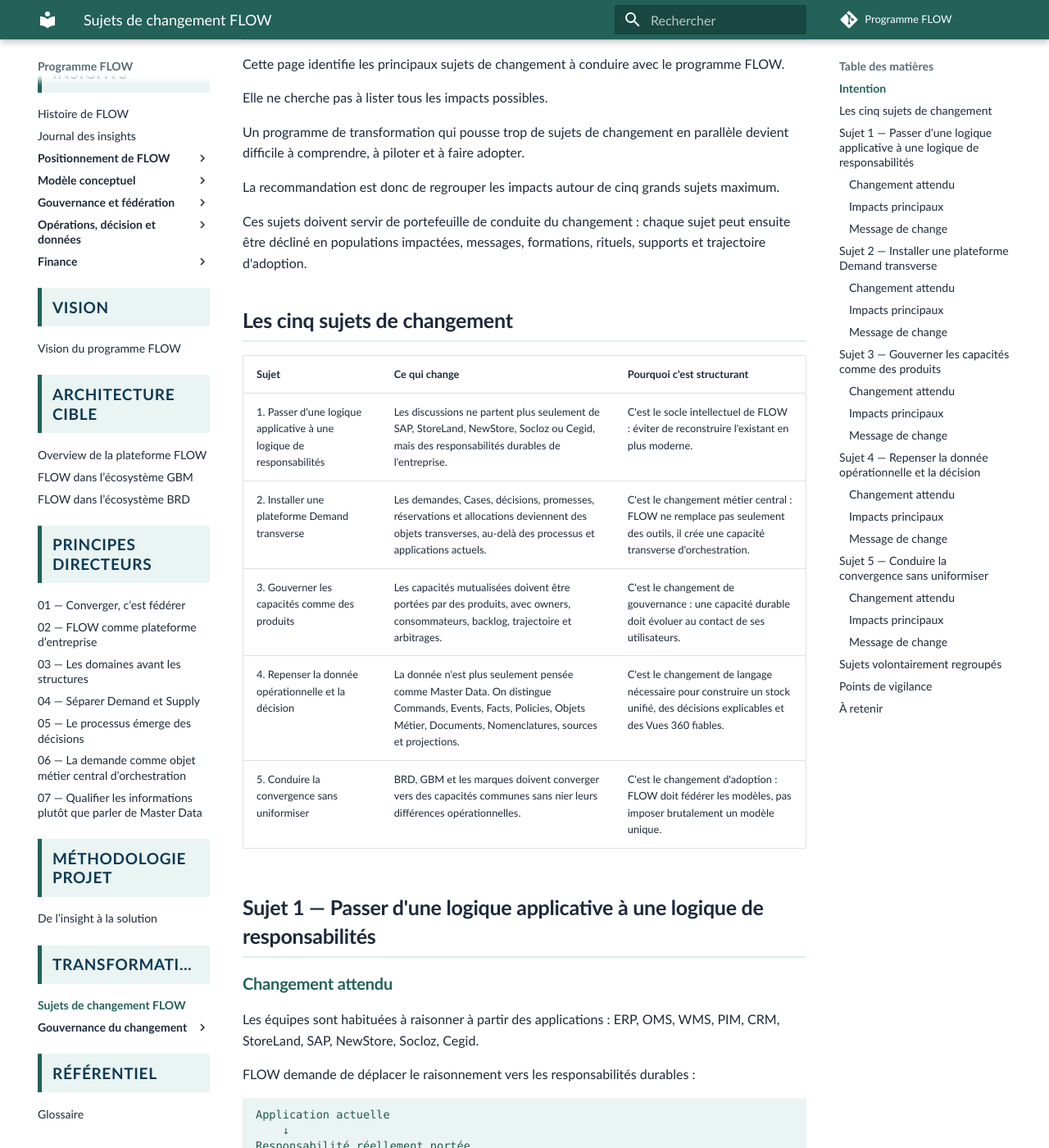
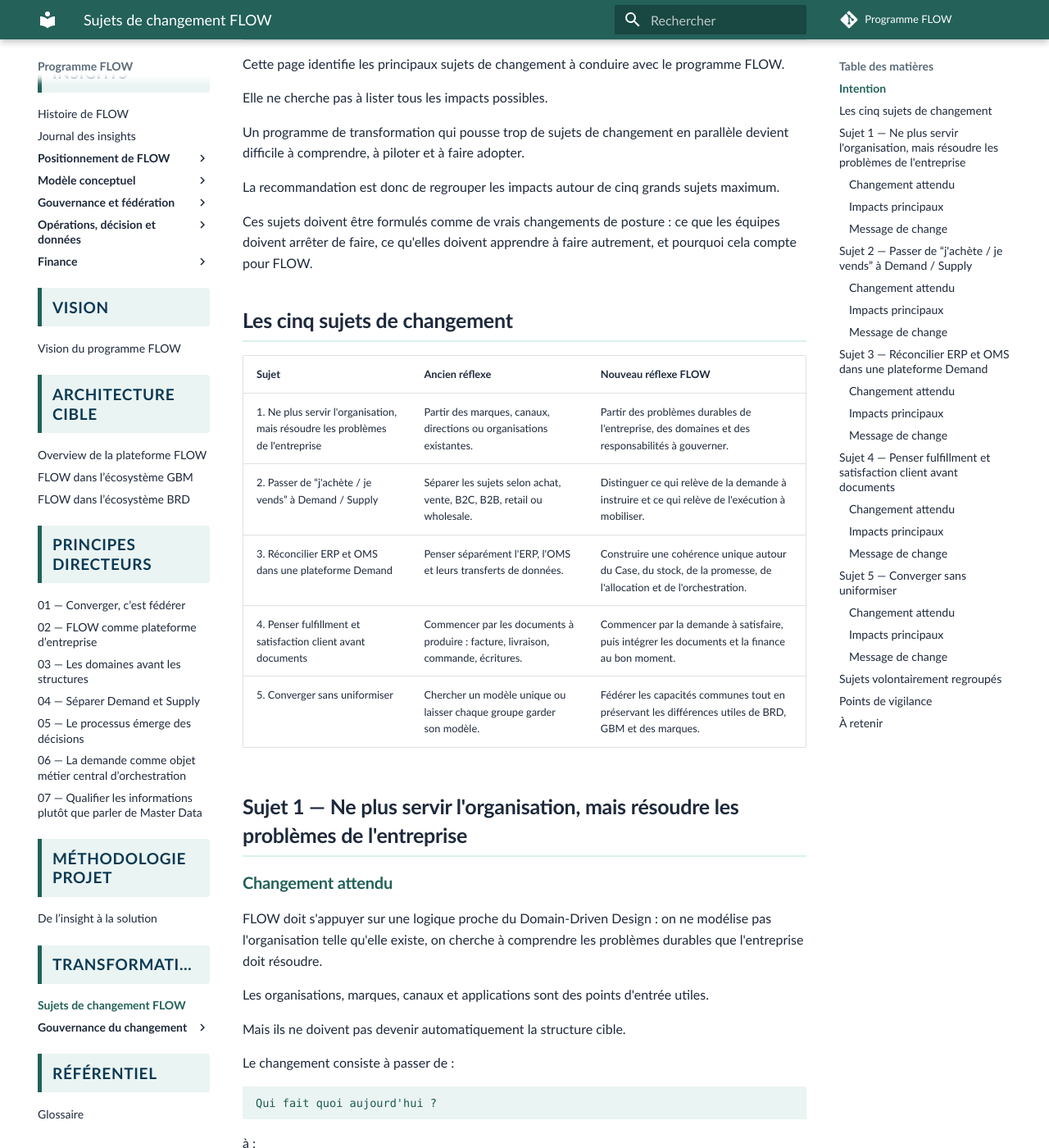
Before and after one commit to laurent-sintes/FLOW-Program, an MkDocs documentation site: the page built from docs/transformation/sujets-de-changement.md, in a window 1280 px wide and 1400 px high, scrolled down 216 px. Shown: the whole window at 82% size. Built offline with MkDocs 1.6.1 and Material for MkDocs 9.7.7, drawn with Linux system fonts in a browser that asks for light colours; comment, search, counter and statistics services are not loaded; some of the changed text lies outside the part shown.

Commit message:
Refocus change topics on concrete mindset shifts

````diff
--- a/docs/transformation/sujets-de-changement.md
+++ b/docs/transformation/sujets-de-changement.md
@@ -10,123 +10,160 @@ Un programme de transformation qui pousse trop de sujets de changement en parall
 
 La recommandation est donc de regrouper les impacts autour de cinq grands sujets maximum.
 
-Ces sujets doivent servir de portefeuille de conduite du changement : chaque sujet peut ensuite être décliné en populations impactées, messages, formations, rituels, supports et trajectoire d'adoption.
+Ces sujets doivent être formulés comme de vrais changements de posture : ce que les équipes doivent arrêter de faire, ce qu'elles doivent apprendre à faire autrement, et pourquoi cela compte pour FLOW.
 
 ## Les cinq sujets de changement
 
-| Sujet | Ce qui change | Pourquoi c'est structurant |
+| Sujet | Ancien réflexe | Nouveau réflexe FLOW |
 | --- | --- | --- |
-| 1. Passer d'une logique applicative à une logique de responsabilités | Les discussions ne partent plus seulement de SAP, StoreLand, NewStore, Socloz ou Cegid, mais des responsabilités durables de l'entreprise. | C'est le socle intellectuel de FLOW : éviter de reconstruire l'existant en plus moderne. |
-| 2. Installer une plateforme Demand transverse | Les demandes, Cases, décisions, promesses, réservations et allocations deviennent des objets transverses, au-delà des processus et applications actuels. | C'est le changement métier central : FLOW ne remplace pas seulement des outils, il crée une capacité transverse d'orchestration. |
-| 3. Gouverner les capacités comme des produits | Les capacités mutualisées doivent être portées par des produits, avec owners, consommateurs, backlog, trajectoire et arbitrages. | C'est le changement de gouvernance : une capacité durable doit évoluer au contact de ses utilisateurs. |
-| 4. Repenser la donnée opérationnelle et la décision | La donnée n'est plus seulement pensée comme Master Data. On distingue Commands, Events, Facts, Policies, Objets Métier, Documents, Nomenclatures, sources et projections. | C'est le changement de langage nécessaire pour construire un stock unifié, des décisions explicables et des Vues 360 fiables. |
-| 5. Conduire la convergence sans uniformiser | BRD, GBM et les marques doivent converger vers des capacités communes sans nier leurs différences opérationnelles. | C'est le changement d'adoption : FLOW doit fédérer les modèles, pas imposer brutalement un modèle unique. |
+| 1. Ne plus servir l'organisation, mais résoudre les problèmes de l'entreprise | Partir des marques, canaux, directions ou organisations existantes. | Partir des problèmes durables de l'entreprise, des domaines et des responsabilités à gouverner. |
+| 2. Passer de “j'achète / je vends” à Demand / Supply | Séparer les sujets selon achat, vente, B2C, B2B, retail ou wholesale. | Distinguer ce qui relève de la demande à instruire et ce qui relève de l'exécution à mobiliser. |
+| 3. Réconcilier ERP et OMS dans une plateforme Demand | Penser séparément l'ERP, l'OMS et leurs transferts de données. | Construire une cohérence unique autour du Case, du stock, de la promesse, de l'allocation et de l'orchestration. |
+| 4. Penser fulfillment et satisfaction client avant documents | Commencer par les documents à produire : facture, livraison, commande, écritures. | Commencer par la demande à satisfaire, puis intégrer les documents et la finance au bon moment. |
+| 5. Converger sans uniformiser | Chercher un modèle unique ou laisser chaque groupe garder son modèle. | Fédérer les capacités communes tout en préservant les différences utiles de BRD, GBM et des marques. |
 
-## Sujet 1 — Passer d'une logique applicative à une logique de responsabilités
+## Sujet 1 — Ne plus servir l'organisation, mais résoudre les problèmes de l'entreprise
 
 ### Changement attendu
 
-Les équipes sont habituées à raisonner à partir des applications : ERP, OMS, WMS, PIM, CRM, StoreLand, SAP, NewStore, Socloz, Cegid.
+FLOW doit s'appuyer sur une logique proche du Domain-Driven Design : on ne modélise pas l'organisation telle qu'elle existe, on cherche à comprendre les problèmes durables que l'entreprise doit résoudre.
 
-FLOW demande de déplacer le raisonnement vers les responsabilités durables :
+Les organisations, marques, canaux et applications sont des points d'entrée utiles.
+
+Mais ils ne doivent pas devenir automatiquement la structure cible.
+
+Le changement consiste à passer de :
 
 ```text
-Application actuelle
-    ↓
-Responsabilité réellement portée
-    ↓
-Capacité cible
-    ↓
-Produit de gouvernance
+Qui fait quoi aujourd'hui ?
+```
+
+à :
+
+```text
+Quel problème d'entreprise doit être résolu durablement ?
 ```
 
 ### Impacts principaux
 
-- Les ateliers doivent moins chercher à reproduire les écrans ou modules existants.
-- Les arbitrages doivent porter sur les responsabilités, pas seulement sur les applications à remplacer.
-- Les cartographies doivent permettre de comparer BRD, GBM et les marques avec une grille commune.
-- Les équipes doivent accepter qu'une même application historique puisse porter plusieurs responsabilités à redistribuer.
+- Les ateliers doivent chercher les responsabilités derrière les organisations.
+- Les irritants doivent être reformulés comme problèmes d'entreprise, pas seulement comme problèmes locaux.
+- Les cartographies doivent montrer les domaines et responsabilités, pas seulement les équipes ou applications.
+- Les arbitrages doivent éviter de reproduire l'organisation existante dans la plateforme cible.
 
 ### Message de change
 
-FLOW ne remplace pas des noms d'applications.
+FLOW ne sert pas l'organisation telle qu'elle est.
 
-FLOW clarifie les responsabilités que l'entreprise doit porter durablement.
+FLOW aide l'entreprise à résoudre ses problèmes durables avec une structure plus lisible.
 
-## Sujet 2 — Installer une plateforme Demand transverse
+## Sujet 2 — Passer de “j'achète / je vends” à Demand / Supply
 
 ### Changement attendu
 
-FLOW introduit une plateforme Demand centrée sur la demande, le Case, les décisions et les services transverses nécessaires à l'orchestration.
+Les discussions sont souvent structurées par des oppositions historiques :
 
-Cela change la manière de penser les transactions longues.
+```text
+J'achète / je vends
+B2C / B2B
+Retail / wholesale
+BRD / GBM
+Marque A / marque B
+```
 
-Une demande peut traverser plusieurs processus, applications, marques, canaux ou domaines.
+Ces distinctions restent importantes pour comprendre les contextes.
+
+Mais elles ne doivent pas être le premier principe de conception.
+
+FLOW propose une lecture plus transverse :
+
+```text
+Demand
+    → la demande à instruire, décider, promettre, suivre et arbitrer
+
+Supply
+    → les ressources, lieux, partenaires et capacités d'exécution à mobiliser
+```
 
 ### Impacts principaux
 
-- Les équipes doivent raisonner autour du Case comme unité d'orchestration.
-- Les décisions, réservations, promesses, statuts et événements deviennent des éléments centraux de pilotage.
-- Les processus existants doivent être relus à partir de la demande, et non uniquement à partir des silos applicatifs.
-- Les systèmes d'engagement et de Supply deviennent consommateurs, contributeurs ou exécutants autour de FLOW.
+- Les équipes doivent apprendre à reconnaître une demande au-delà du canal ou du type de vente.
+- Les sujets B2C, B2B, retail ou wholesale doivent être comparés par responsabilité, pas isolés par vocabulaire historique.
+- Les achats et ventes peuvent partager des mécanismes communs : demande, engagement, promesse, allocation, exécution, exception.
+- Les débats doivent moins opposer “achat” et “vente”, et davantage distinguer ce qui relève de Demand ou Supply.
 
 ### Message de change
 
-FLOW place la demande au centre pour éviter de disperser son cycle de vie entre plusieurs systèmes.
+FLOW ne part pas de “j'achète” ou “je vends”.
 
-## Sujet 3 — Gouverner les capacités comme des produits
+FLOW part d'une demande à satisfaire et d'un réseau d'exécution à mobiliser.
+
+## Sujet 3 — Réconcilier ERP et OMS dans une plateforme Demand
 
 ### Changement attendu
 
-Une capacité mutualisée ne doit pas être traitée comme une fonctionnalité livrée une fois.
+Dans beaucoup de SI, l'ERP et l'OMS se partagent artificiellement une même réalité métier.
 
-Elle doit être gouvernée comme un produit : avec une mission, des consommateurs, un owner, une trajectoire et des arbitrages explicites.
+L'ERP porte des objets transactionnels, du stock, des documents ou de la finance.
+
+L'OMS porte le cycle de vie commande, la promesse, la réservation ou l'orchestration omnicanale.
+
+Cette séparation crée des transferts de données, des duplications, des statuts divergents et des zones grises de responsabilité.
+
+FLOW cherche à dépasser cette séparation en construisant une plateforme Demand unique autour du Case.
 
 ### Impacts principaux
 
-- Les rôles de product ownership deviennent structurants.
-- Les capacités doivent avoir des consommateurs identifiés.
-- Les backlogs doivent être reliés à des capacités et non seulement à des demandes projet.
-- Les arbitrages doivent tenir compte de la valeur transverse, pas uniquement du besoin local.
+- Les équipes doivent arrêter de demander trop vite : “est-ce ERP ou OMS ?”.
+- Les responsabilités doivent être redécoupées autour du Case, de la décision, du stock, de la promesse et de l'allocation.
+- Le remplacement de SAP, NewStore, StoreLand, Socloz ou UR doit être analysé par responsabilité, pas application par application.
+- Les transferts de données entre ERP et OMS ne doivent pas être reconduits automatiquement dans la cible.
 
 ### Message de change
 
-Un produit FLOW est un périmètre vivant de gouvernance, pas seulement une application ou un composant technique.
+FLOW n'empile pas un nouvel OMS sur un nouvel ERP.
 
-## Sujet 4 — Repenser la donnée opérationnelle et la décision
+FLOW cherche à réconcilier les responsabilités de demande dans une plateforme cohérente.
+
+## Sujet 4 — Penser fulfillment et satisfaction client avant documents
 
 ### Changement attendu
 
-FLOW bouscule la notion traditionnelle de Master Data.
+Une conception orientée ERP conduit souvent à penser d'abord les documents :
 
-La donnée opérationnelle doit être qualifiée selon sa nature et son statut dans le domaine.
+```text
+commande
+facture
+bon de livraison
+avoir
+écriture comptable
+```
 
-On distingue notamment :
+Ces documents sont indispensables.
 
-- Command ;
-- Event ;
-- Fact ;
-- Policy ;
-- Objet Métier ;
-- Document ;
-- Nomenclature ;
-- Source ;
-- Projection.
+Mais ils ne doivent pas être le point de départ de la conception FLOW.
+
+FLOW doit d'abord répondre à une question opérationnelle :
+
+> Comment satisfaire la demande de manière fiable, explicable et traçable ?
+
+La finance et les documents doivent ensuite être intégrés comme conséquences, preuves, obligations ou artefacts de cette exécution.
 
 ### Impacts principaux
 
-- Les équipes doivent distinguer une donnée source d'une projection consommable.
-- Le stock ne peut plus être traité comme une simple donnée extraite d'un système unique.
-- Les décisions doivent s'appuyer sur des faits, règles, politiques et événements qualifiés.
-- Les documents deviennent des objets d'intégration importants, notamment pour la finance, la logistique et les fournisseurs.
+- Les ateliers ne doivent pas commencer systématiquement par “comment fait-on la facture ?”.
+- La première question doit être : quelle demande, quelle promesse, quelle exécution, quelle exception ?
+- Les documents doivent être rattachés au Case et à son cycle de vie.
+- La Finance doit être intégrée proprement, mais sans piloter seule la modélisation opérationnelle.
+- Les équipes doivent distinguer l'événement métier, le fait opérationnel, le document et l'écriture financière.
 
 ### Message de change
 
-FLOW ne demande pas seulement de mieux gérer la donnée.
+On ne nie pas la facture.
 
-FLOW demande de mieux qualifier le rôle de chaque information dans l'exécution et la décision.
+On la remet à sa place : elle documente et comptabilise une réalité opérationnelle que FLOW doit d'abord savoir instruire, promettre et exécuter.
 
-## Sujet 5 — Conduire la convergence sans uniformiser
+## Sujet 5 — Converger sans uniformiser
 
 ### Changement attendu
 
@@ -134,10 +171,17 @@ La convergence FLOW ne consiste pas à imposer un seul modèle opérationnel à
 
 Elle consiste à fédérer des capacités communes tout en respectant les différences utiles.
 
+La convergence se joue à plusieurs niveaux :
+
+- entre BRD et GBM ;
+- entre les marques au sein de GBM ;
+- entre retail, e-commerce, B2B et wholesale ;
+- entre les systèmes historiques et la plateforme cible.
+
 ### Impacts principaux
 
 - Les équipes doivent distinguer ce qui doit être commun de ce qui peut rester spécifique.
-- La convergence concerne BRD et GBM, mais aussi les marques au sein de GBM.
+- Les différences doivent être qualifiées : différenciantes, historiques, contraintes ou à résorber.
 - Les trajectoires de retrait ou remplacement applicatif doivent être expliquées par responsabilité.
 - Les populations impactées doivent comprendre ce qu'elles gagnent en commun, et ce qu'elles conservent en autonomie.
 
@@ -153,28 +197,32 @@ Certains sujets auraient pu être séparés, mais doivent être rattachés aux c
 
 | Sujet détaillé | À rattacher à |
 | --- | --- |
-| Passage ERP / OMS vers plateforme intégrée | Plateforme Demand transverse |
-| Case Management | Plateforme Demand transverse |
-| Stock unifié | Donnée opérationnelle et décision |
-| Allocation et promesse | Plateforme Demand transverse + donnée opérationnelle et décision |
-| Vues 360 | Donnée opérationnelle et décision |
-| Remplacement SAP / NewStore / StoreLand / Socloz / UR | Logique de responsabilités + convergence sans uniformiser |
-| Product ownership | Gouverner les capacités comme des produits |
-| Urbanisme commun BRD / GBM | Logique de responsabilités + convergence sans uniformiser |
-| Formation aux nouveaux concepts | Tous les sujets, avec priorité sur langage commun |
+| Domain-Driven Design | Ne plus servir l'organisation, mais résoudre les problèmes de l'entreprise |
+| Urbanisme commun BRD / GBM | Ne plus servir l'organisation + converger sans uniformiser |
+| B2C / B2B / retail / wholesale | Passer à Demand / Supply |
+| Achats / ventes | Passer à Demand / Supply |
+| Case Management | Réconcilier ERP et OMS dans une plateforme Demand |
+| Stock unifié | Réconcilier ERP et OMS + fulfillment avant documents |
+| Allocation et promesse | Réconcilier ERP et OMS + Demand / Supply |
+| Facture, bon de livraison, avoir, écritures | Fulfillment et satisfaction client avant documents |
+| Finance | Fulfillment et satisfaction client avant documents |
+| Remplacement SAP / NewStore / StoreLand / Socloz / UR | Réconcilier ERP et OMS + converger sans uniformiser |
+| Product ownership | Support de gouvernance pour tous les sujets, mais pas un sujet de change autonome au départ |
+| Nomenclature data | Support de langage pour fulfillment, ERP / OMS et Finance, mais pas un sujet de change autonome au départ |
 
 ## Points de vigilance
 
 - Ne pas présenter tous les concepts FLOW comme des sujets de changement séparés.
 - Ne pas transformer chaque composant cible en campagne de change autonome.
-- Ne pas confondre communication projet et adoption réelle des nouveaux modèles de pensée.
+- Ne pas commencer les ateliers par les documents si le sujet réel est la satisfaction de la demande.
+- Ne pas reconduire la séparation ERP / OMS uniquement parce qu'elle existe dans l'architecture actuelle.
+- Ne pas confondre convergence et uniformisation.
 - Ne pas réduire le change au déploiement applicatif final.
-- Ne pas sous-estimer le changement cognitif : FLOW modifie la manière de penser les responsabilités, la donnée, la demande et la gouvernance.
 
 ## À retenir
 
-La conduite du changement FLOW doit être lisible.
+La conduite du changement FLOW doit être concrète.
 
-Les impacts sont nombreux, mais ils doivent être racontés à travers cinq grands sujets maximum.
+Les impacts sont nombreux, mais ils doivent être racontés à travers cinq grands déplacements de posture.
 
-Cette concentration permet de rendre la transformation appropriable sans masquer sa profondeur.
+Le changement central est le suivant : FLOW demande de passer d'une lecture par organisation, canal, application ou document à une lecture par problème d'entreprise, demande, responsabilité, fulfillment et fédération.
````
